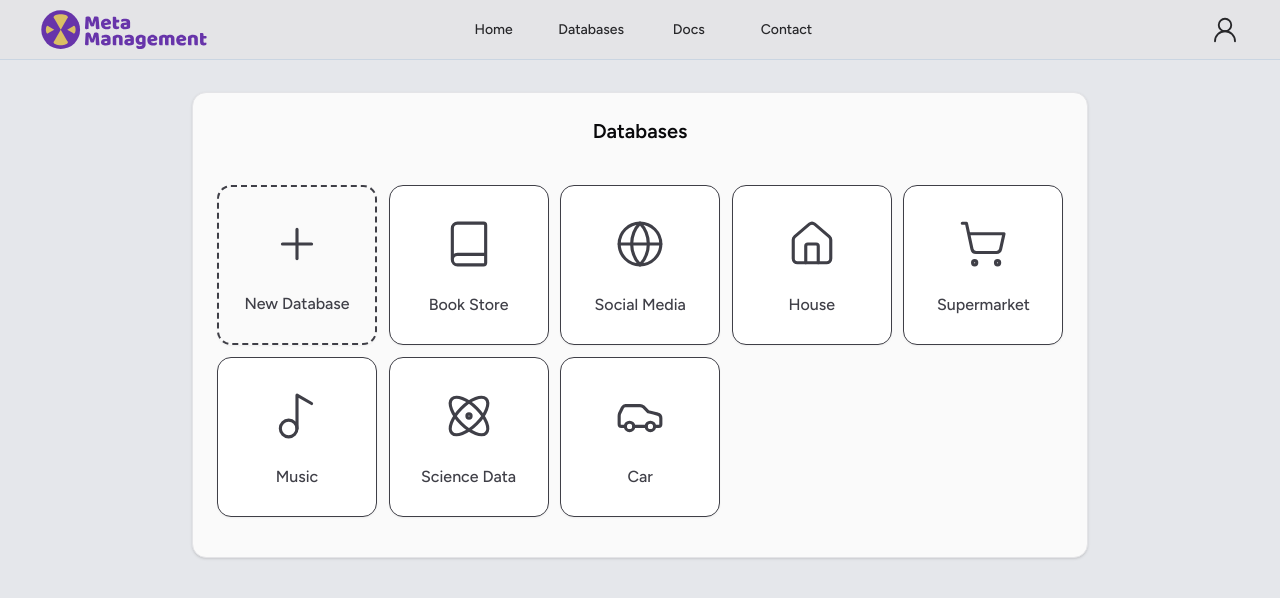
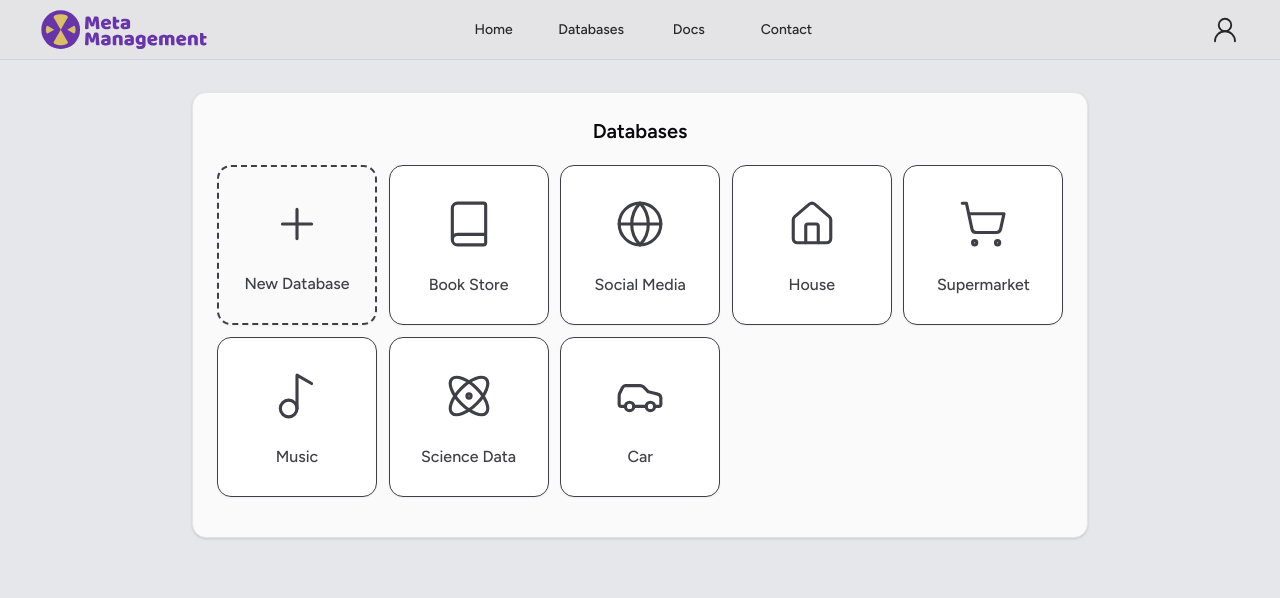
Before and after one commit to oguiaugusto/meta-management, a React (Vite) app: page /databases in a window 1280 px wide. Shown: the top 598 px of the page. Built offline with nearby package versions, Linux system fonts and the light colour scheme.

Commit message:
fix margin on Databases card

```diff
--- a/src/modules/User/pages/Databases.tsx
+++ b/src/modules/User/pages/Databases.tsx
@@ -37,7 +37,7 @@ const Databases: React.FC = () => {
           <CardTitle className="text-center text-xl">Databases</CardTitle>
         </CardHeader>
         <CardContent>
-          <div className="grid grid-cols-5 gap-3 mt-5">
+          <div className="grid grid-cols-5 gap-3">
             <ItemCard
               name="New Database"
               link="/databases/new"
```
